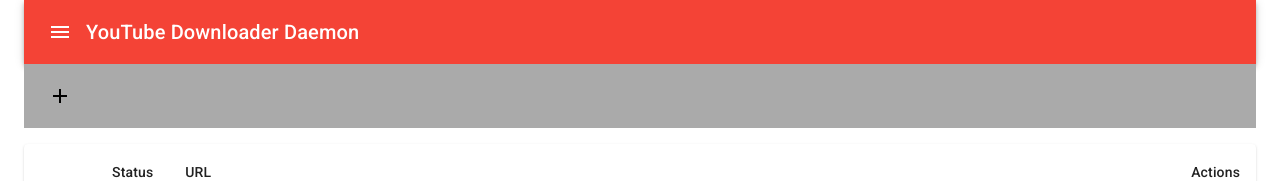
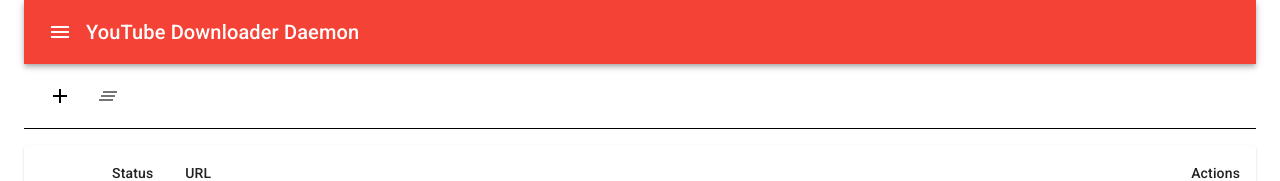
Before and after one commit to chamith/youtube-dl-webui, a React (Create React App) app: page / in a window 1280 px wide. Shown: the top 181 px of the page. Built offline with nearby package versions, Linux system fonts and the light colour scheme; no server answers.

Commit message:
beautifying

```diff
--- a/src/components/Header.js
+++ b/src/components/Header.js
@@ -14,7 +14,8 @@
     flexGrow: 1,
   },
   toolBar: {
-    backgroundColor: theme.palette.secondary.light
+    //backgroundColor: theme.palette.secondary.dark,
+    borderBottom: 'solid 1px'
   }
 }));
 
@@ -56,6 +57,7 @@
       </AppBar>
       <Toolbar className={classes.toolBar}>
         <IconButton onClick={() => setModalOpen(true)} color="inherit" edge="start" ><AddIcon /></IconButton>
+        <IconButton onClick={() => props.onClearCompleted()}><ClearAllIcon/></IconButton>
       </Toolbar>
       <Dialog open={isModalOpen} aria-labelledby="form-dialog-title">
         <DialogTitle id="form-dialog-title">New Download Request</DialogTitle>
```
